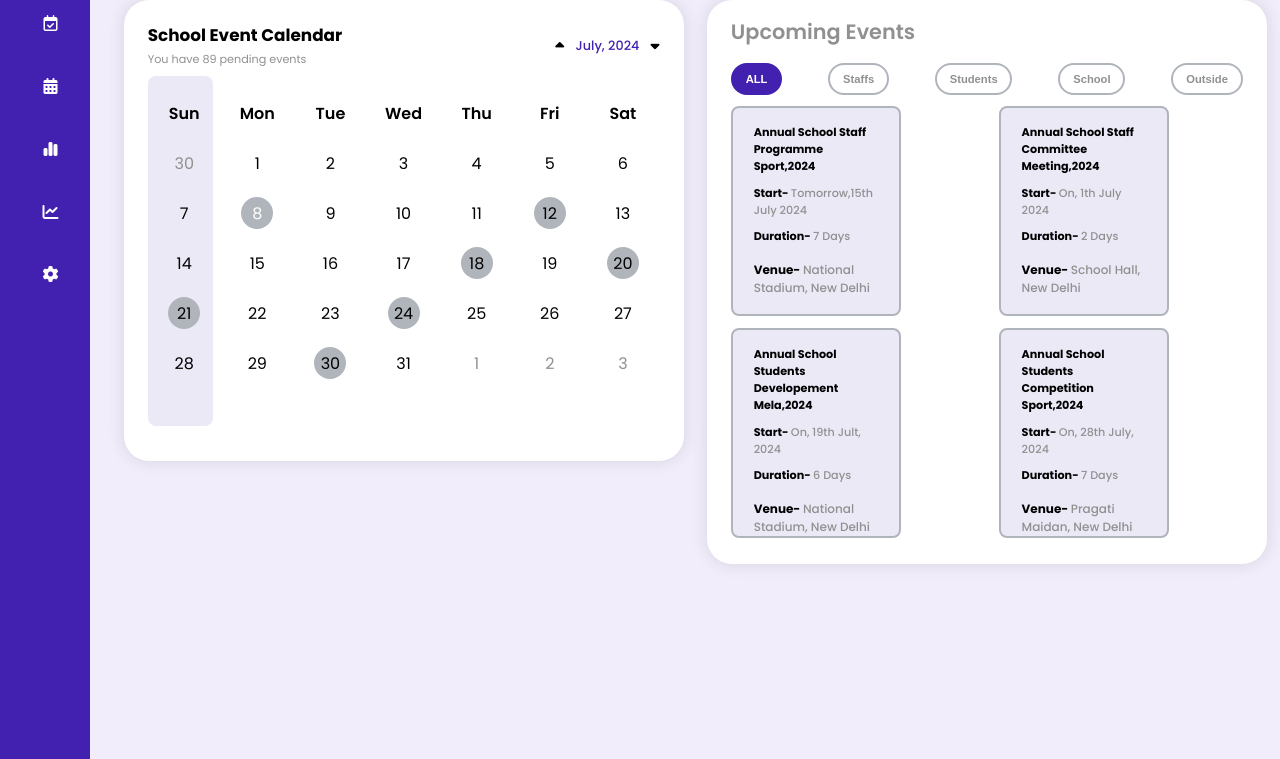
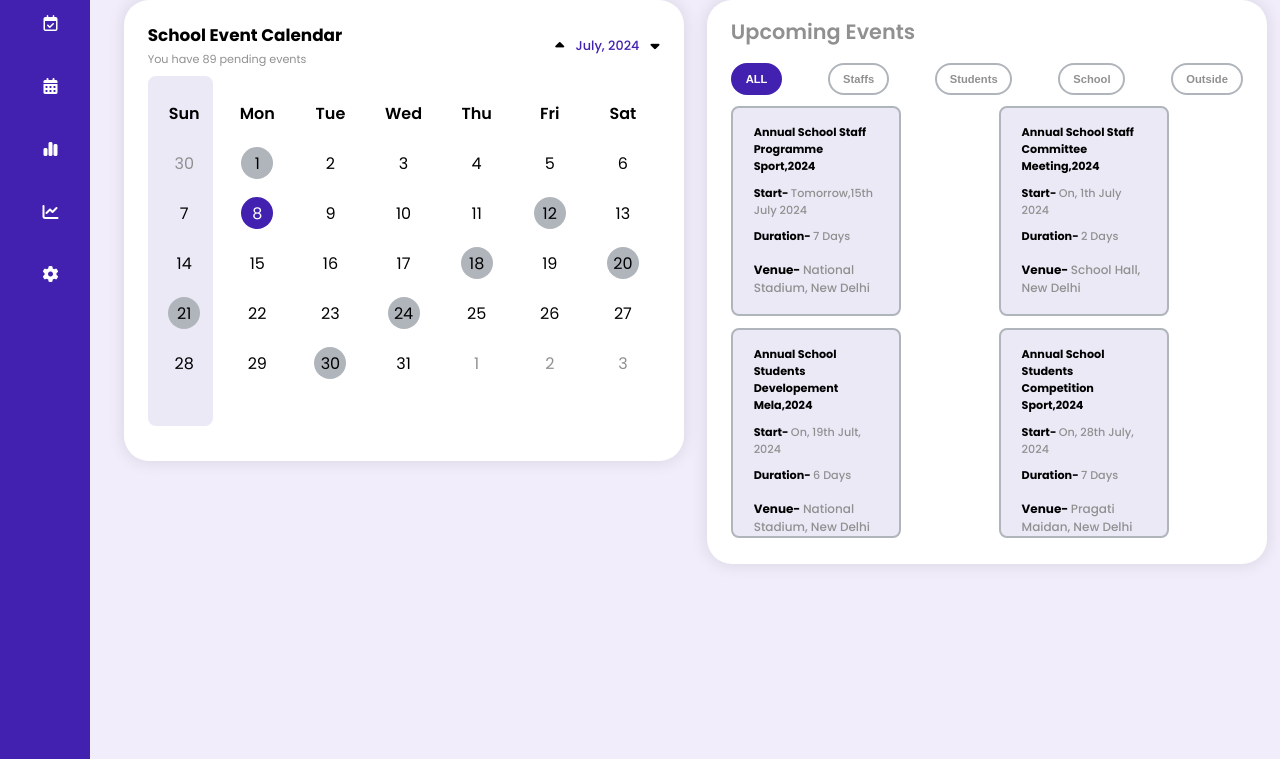
Before and after one commit to mufid-alt/school_managment_webapp, a PHP site: page /events.php in a window 1280 px wide. Shown: the part 311-1070 px from the top of the page. Run offline with PHP 8.4, Linux system fonts and the light colour scheme; the visitor is signed in with stand-in values (Sample User, id 1); some libraries are stand-ins or nearby versions.

Commit message:
slight change in css

```diff
--- a/frontend/styles/style.css
+++ b/frontend/styles/style.css
@@ -864,7 +864,7 @@ body.dark-theme .custom-calendar #holiday{
 }
 
 .dates li:nth-child(22)::before,
-.dates li:nth-child(9)::before,
+.dates li:nth-child(2)::before,
 .dates li:nth-child(19)::before,
 .dates li:nth-child(21)::before,
 .dates li:nth-child(25)::before,
```
